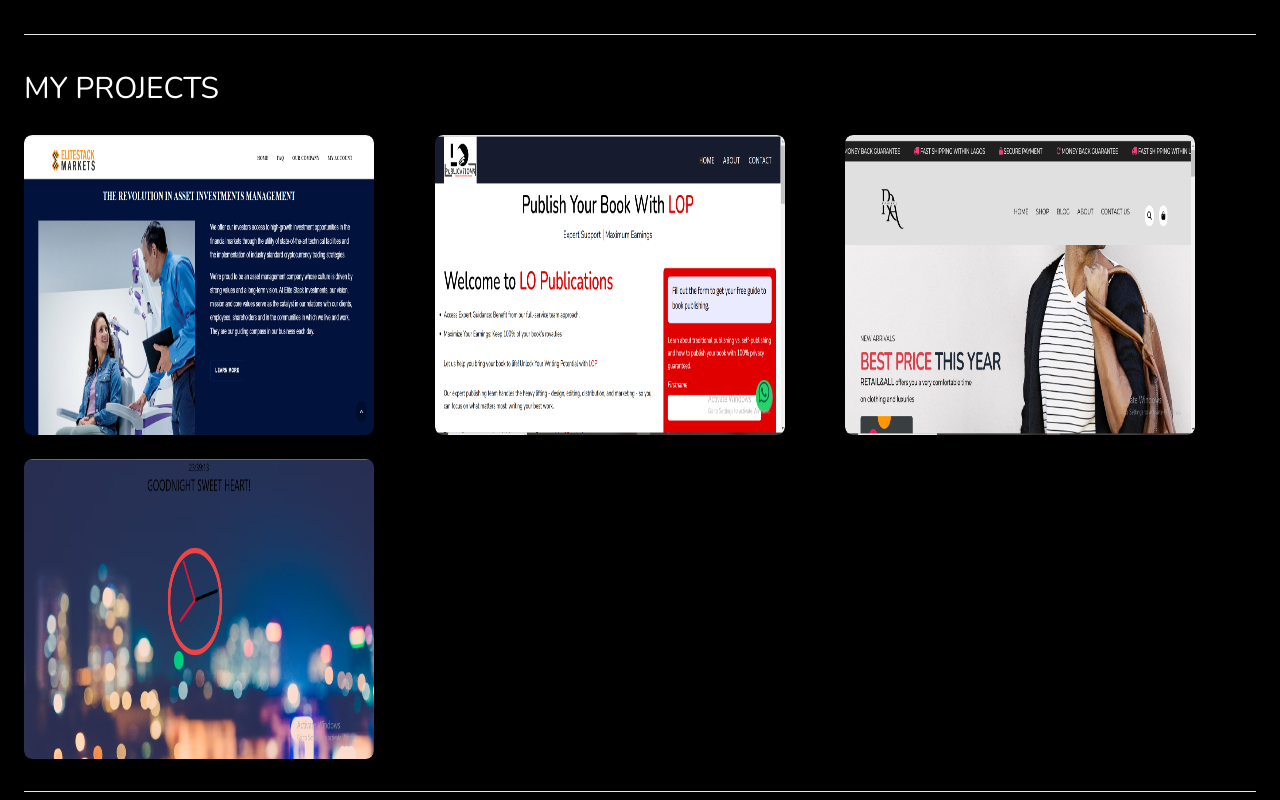
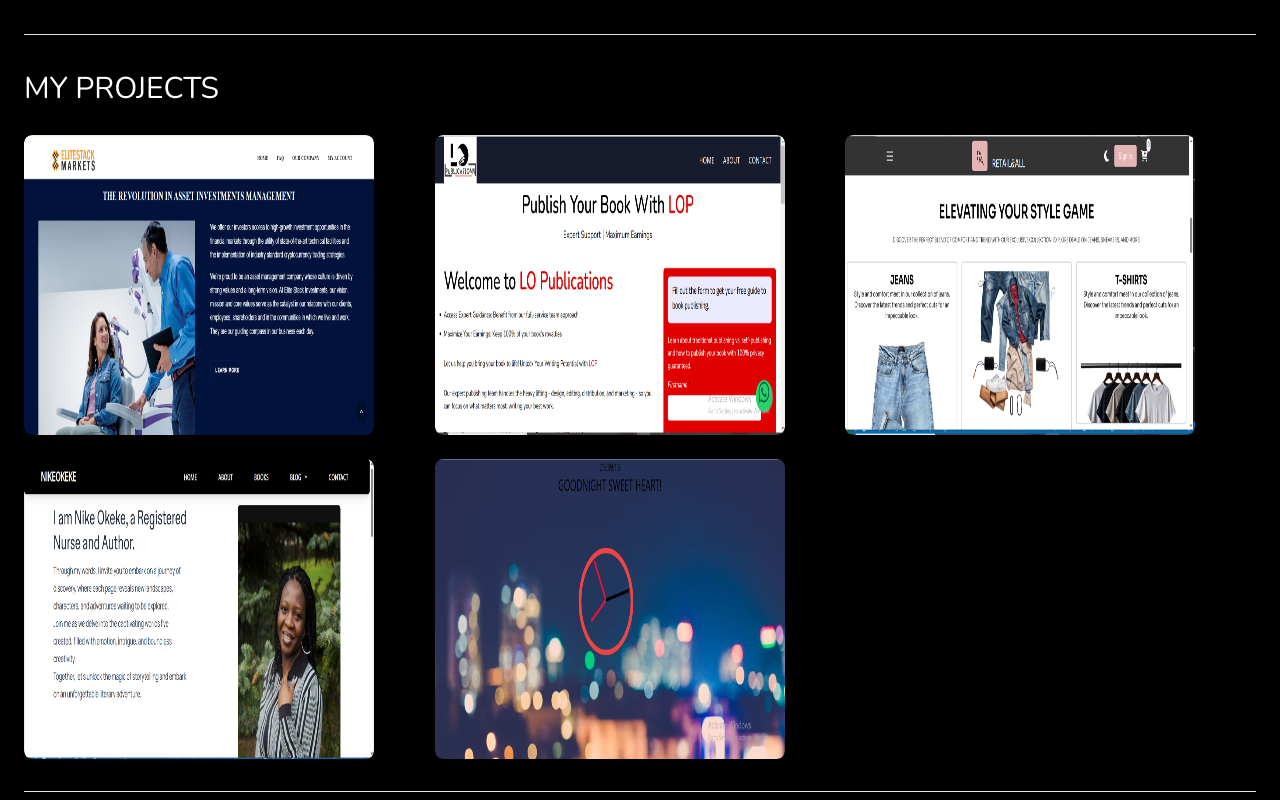
Before and after one commit to Castro-007/My-portfolio, a React (Vite) app: page / in a window 1280 px wide. Shown: the part 3240-4040 px from the top of the page. Built offline with nearby package versions, Linux system fonts and the light colour scheme; a web font is replaced by a local one.

Commit message:
added new links and modifications to Project and ProjCards

```diff
--- a/src/components/ProjCards.jsx
+++ b/src/components/ProjCards.jsx
@@ -5,7 +5,7 @@
   return (
     <div>
       <div className='w-[350px] group sma:w-[150px] sma:h-[200px] mda:w-[150px] mda:h-[200px] self-center h-[300px] my-3 rounded-lg overflow-hidden'>
-        <a href={props.link} className='relative'>
+        <a href={props.link} target='_blank' className='relative'>
         <img src={props.imgs} loading='lazy' alt="" className=' w-full h-full rounded-lg duration-300 group-hover:scale-' />
         <div className="p-2 absolute inset-0 top-12 opacity-0 h-0 group-hover:opacity-90 group-hover:h-full bg-[#0A0A0A] overflow-hidden duration-700 ">
             <h2 className='group-hover:-translate-y-8 text-[#00ff97] transition-[2s] mt-10 text-sm duration-700 ease-in-out'>{props.text} <FaExternalLinkAlt className='inline ml-2'/></h2>
--- a/src/components/Project.jsx
+++ b/src/components/Project.jsx
@@ -2,8 +2,9 @@
 import ProjCards from './ProjCards'
 import ELITE from '../assets/images/eliteshott1.png'
 import LOPUBLI from '../assets/images/lopubli.png'
-import RETAIL from '../assets/images/retailssa.png'
+import RETAIL from '../assets/images/Retailallhome.png'
 import JSCLOCK from '../assets/images/jsclock.png'
+import Nike from '../assets/images/Nikeabout.png'
 const Project = () => {
 
   return (
@@ -16,18 +17,23 @@
 
           <ProjCards
           imgs= {ELITE}
-          link ="#"
+          link ="https://coinbit-sm4i.onrender.com/"
           text ="ELITESTACK - Crypto Trading Platform"
           />
           <ProjCards
           imgs={LOPUBLI}
-          link ="https://lopublication.onrender.com/"
+          link ="https://lopubliication.onrender.com/"
           text ="LOPUBLICATIONS - PUBLISHING WEBPAGE"
           />
           <ProjCards
           imgs={RETAIL}
-          link ="https://retailandall.onrender.com/"
+          link ="https://retailall.onrender.com/"
           text ="RETAIL&ALL - An e-commerce webpage that elevates fashion"
+          />
+          <ProjCards
+          imgs={Nike}
+          link ="https://nikeokeke-fe72.onrender.com/"
+          text ="An Author Webpage for Nike Okeke where she shares her stories and works to the world "
           />
           <ProjCards
           imgs={JSCLOCK}
```
Also changed, not shown: src/assets/images/Nikeabout.png (added), src/assets/images/Retailallhome.png (added).
